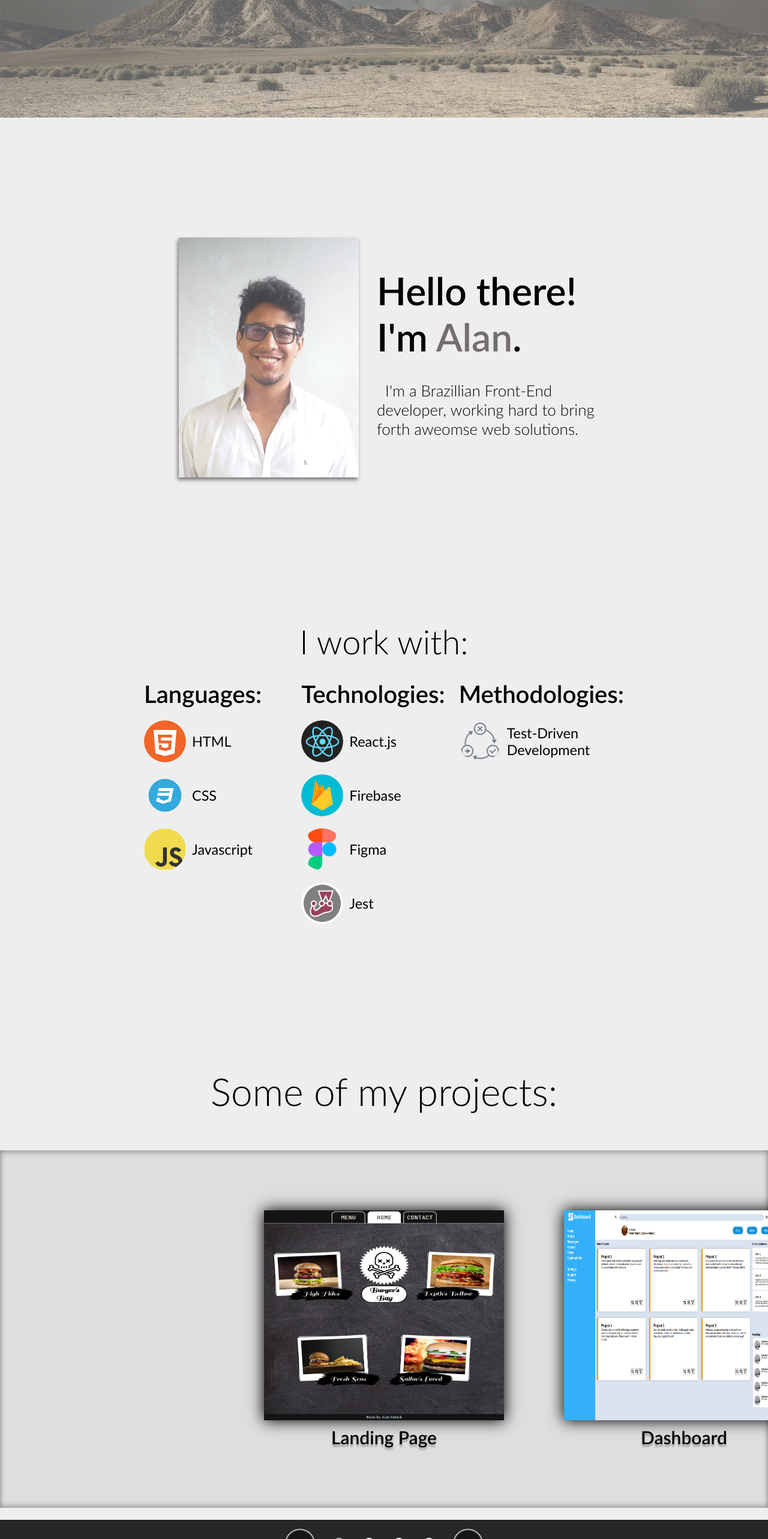
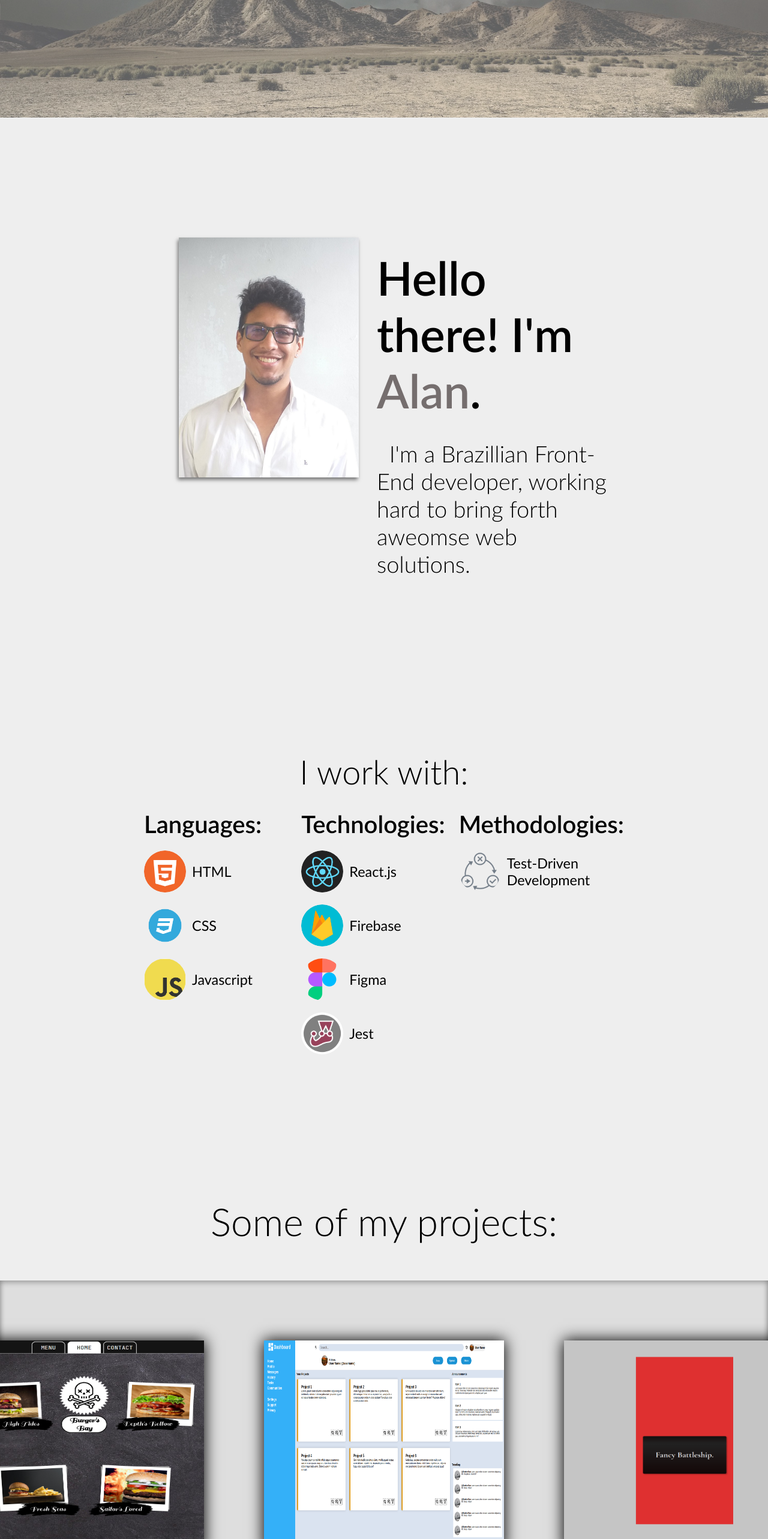
Before and after one commit to al-ptk/portfolio, a React (Create React App) app: page / in a window 1280 px wide. Shown: the part 234-2800 px from the top of the page at 60% size. Built offline with nearby package versions, Linux system fonts and the light colour scheme.

Commit message:
Fix some styling

```diff
--- a/src/component/ProjectCarousel.jsx
+++ b/src/component/ProjectCarousel.jsx
@@ -3,7 +3,7 @@ import { getProjects } from '../data/projectsData';
 import './stylesheets/ProjectCarousel.css';
 
 const ProjectCarousel = (props) => {
-  const [index, setIndex] = useState(0);
+  const [index, setIndex] = useState(1);
   const carousel = useRef(null);
 
   const getPadLeft = (index) => {
--- a/src/component/stylesheets/HeroIntro.css
+++ b/src/component/stylesheets/HeroIntro.css
@@ -8,8 +8,9 @@
 
 .hero-intro h1 {
   font-weight: 600;
-  font-size: 6.4rem;
+  font-size: 7.8rem;
   max-width: 15ch;
+  margin-top: -30px;
 }
 
 .hero-intro img {
@@ -30,7 +31,7 @@
 }
 
 .hero-description p {
-  font-size: 2.6rem;
+  font-size: 3.8rem;
   font-weight: 300;
   max-width: 450px;
 }
```
